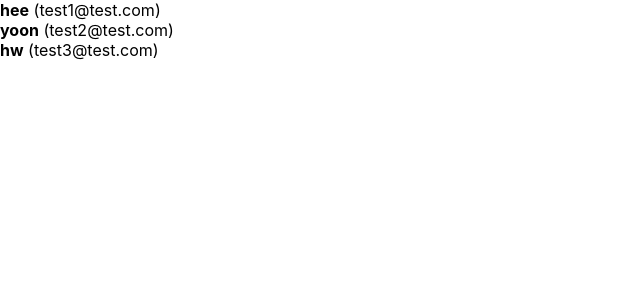
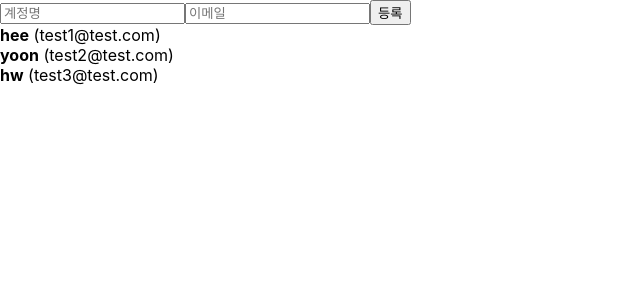
Before and after one commit to ccc4804/react, a React (Create React App) app in the folder react-tutorial/begin-react/: page / in a window 1280 px wide. Shown: the top 300 px of the page, without its empty margins (0-640 px from the left). Built offline with nearby package versions, Linux system fonts and the light colour scheme.

Commit message:
Chapter14-  배열에 함수 추가하기

```diff
--- a/react-tutorial/begin-react/src/App.js
+++ b/react-tutorial/begin-react/src/App.js
@@ -1,8 +1,23 @@
-import React, { useRef } from "react";
+import React, { useRef, useState } from "react";
 import UserList from "./UserList";
+import CreateUser from "./CreateUser";
 
 function App() {
-  const users = [
+  const [inputs, setInpust] = useState({
+    username: "",
+    email: "",
+  });
+
+  const { username, email } = inputs;
+  const onChange = (e) => {
+    const { name, value } = e.target;
+    setInpust({
+      ...inputs,
+      [name]: value,
+    });
+  };
+
+  const [users, setUsers] = useState([
     {
       id: 1,
       username: "hee",
@@ -18,17 +33,41 @@
       username: "hw",
       email: "test3@test.com",
     },
-  ];
+  ]);
 
   const nextId = useRef(4);
 
   const onCreate = () => {
+    const user = {
+      id: nextId.current,
+      username,
+      email,
+    };
+
+    //배열이 불변이 되어야 하므로 배열 추가 시 새로운 배열이 만들어지는 spread, concat등을 사용해야한다.
+    //setUsers([...users, user])
+    setUsers(users.concat(user));
+
+    setInpust({
+      username: "",
+      email: "",
+    });
     console.log(nextId.current);
     nextId.current += 1;
-  }
+  };
 
   // 아래는 JSX
-  return <UserList users={users} />;
+  return (
+    <>
+      <CreateUser
+        username={username}
+        email={email}
+        onChange={onChange}
+        onCreate={onCreate}
+      />
+      <UserList users={users} />
+    </>
+  );
 }
 
 export default App;
--- /dev/null
+++ b/react-tutorial/begin-react/src/CreateUser.js
@@ -0,0 +1,23 @@
+import React from "react";
+
+function CreateUser({ username, email, onChange, onCreate }) {
+  return (
+    <div>
+      <input
+        name="username"
+        placeholder="계정명"
+        onChange={onChange}
+        value={username}
+      />
+      <input
+        name="email"
+        placeholder="이메일"
+        onChange={onChange}
+        value={email}
+      />
+      <button onClick={onCreate}>등록</button>
+    </div>
+  );
+}
+
+export default CreateUser;
```
